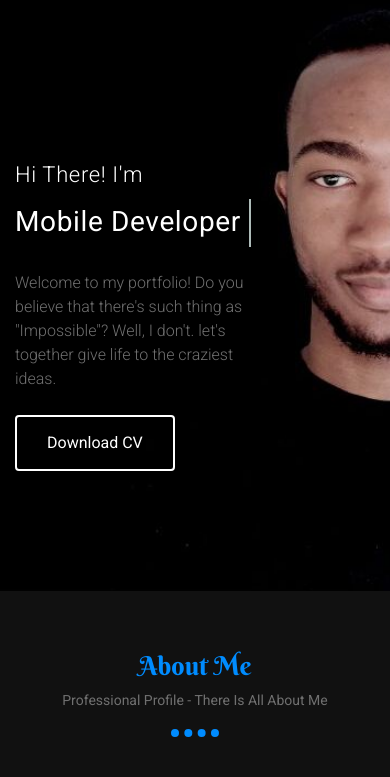
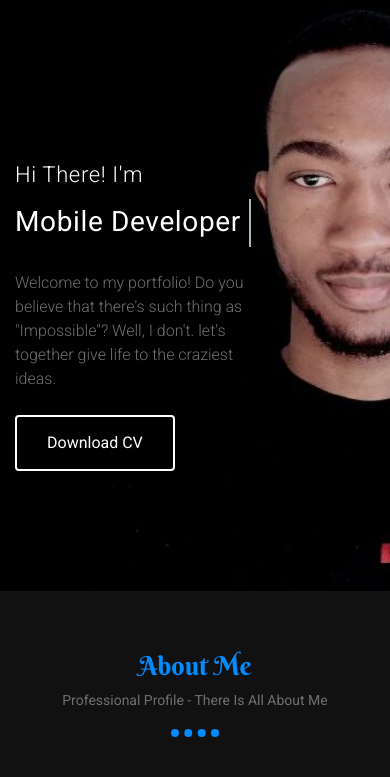
Before and after one commit to ray-cod/portfolio, a plain HTML site: page index.html in a window 390 px wide. Shown: the part 67-844 px from the top of the page. Drawn offline with nearby package versions, Linux system fonts and the light colour scheme.

Commit message:
Fixed banner background image position at 406px screen size.

```diff
--- a/css/custom.css
+++ b/css/custom.css
@@ -1788,8 +1788,8 @@ header .navbar.sticky-header{
 	}
 }
 
-@media only screen and (max-width: 405px){
+@media only screen and (max-width: 406px){
 	.banner{
-		background-position: -900px top;
-	}
-}
+		background-position: -920px top;
+	}
+}
```
